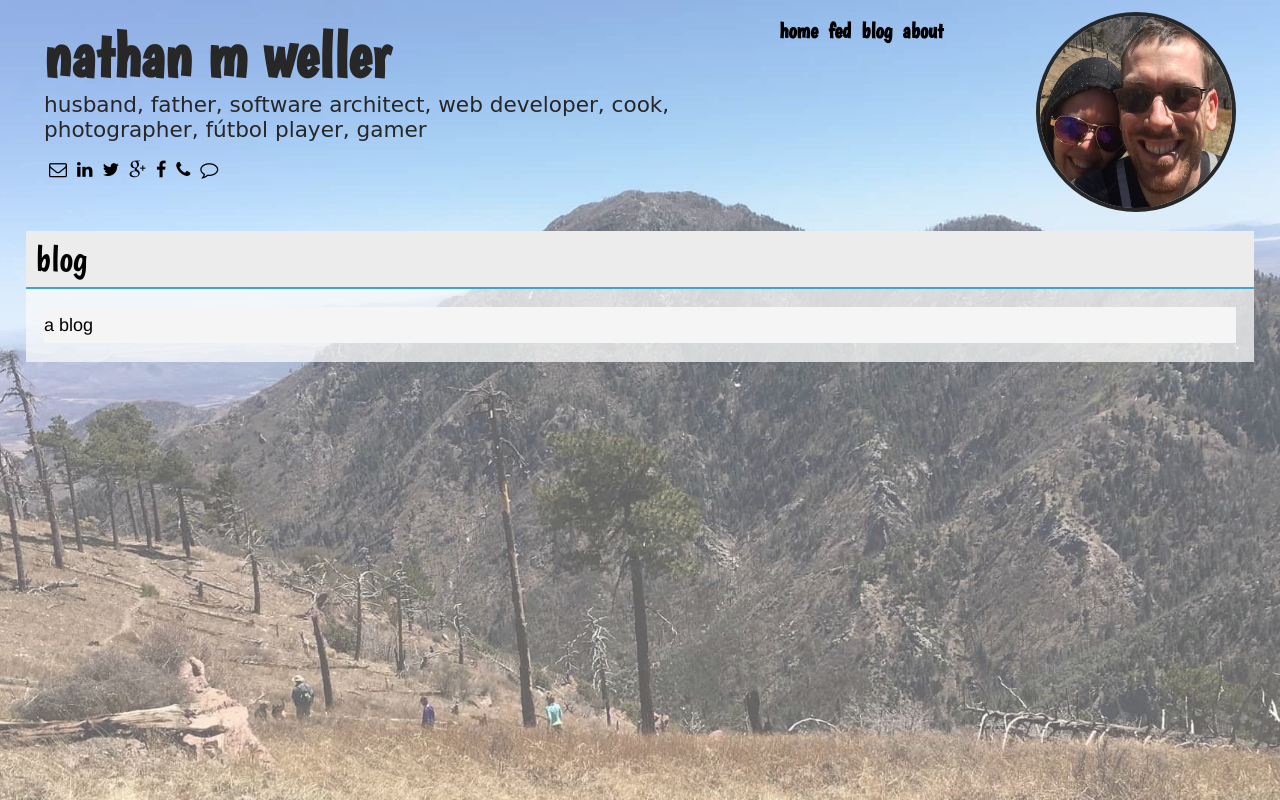
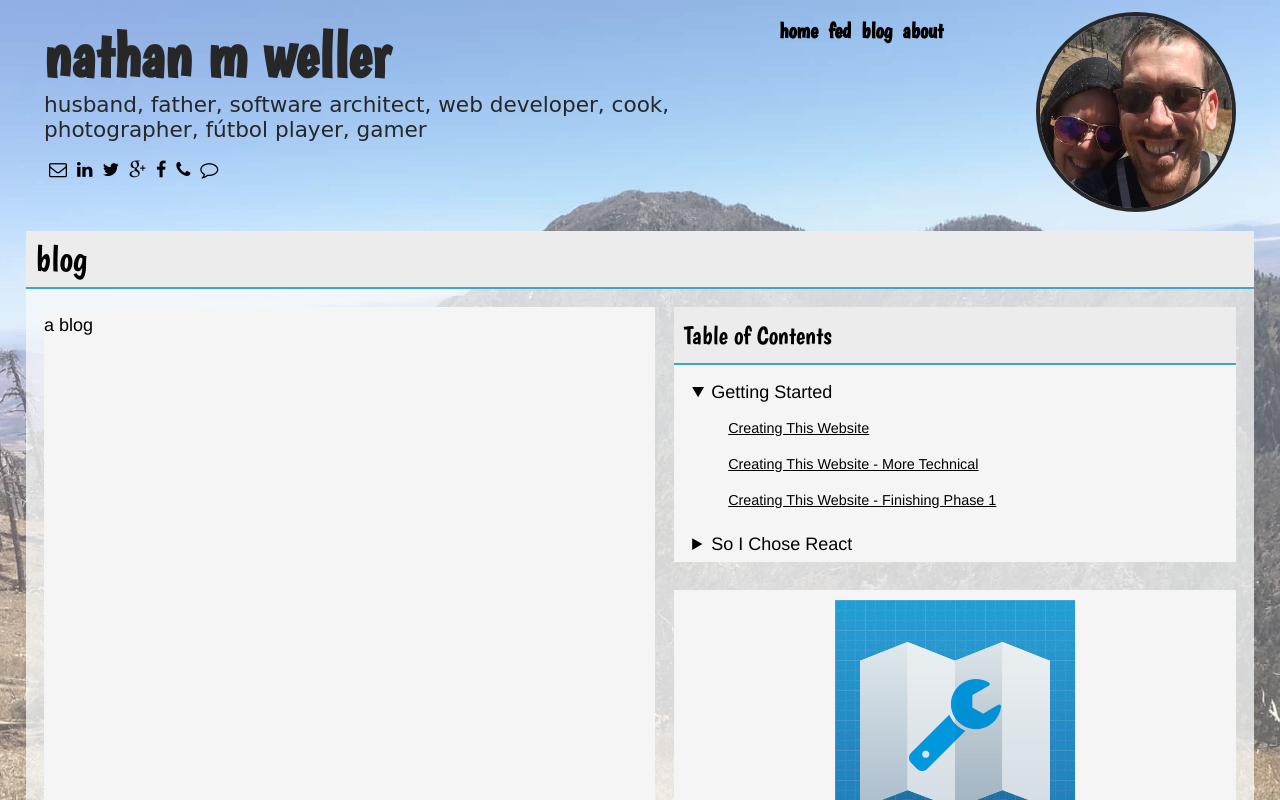
Before and after one commit to nkas17/nathanmweller-react, a React app: page /blog in a window 1280 px wide. Built offline with nearby package versions, Linux system fonts and the light colour scheme.

Commit message:
added blog history and sidebar

```diff
--- a/src/components/BlogHistory.jsx
+++ b/src/components/BlogHistory.jsx
@@ -0,0 +1,47 @@
+import React from 'react';
+
+const BlogHistory = () => (
+	<div className="table-of-contents">
+		<header className="main__header article__header">
+			<h3 className="header header_size_medium">Table of Contents</h3>
+		</header>
+		<details className="details" open>
+			<summary className="summary">Getting Started</summary>
+			<p className="details__paragraph text_size_small">
+				<a className="link" href="./#article-1">
+					Creating This Website
+				</a>
+			</p>
+			<p className="details__paragraph text_size_small">
+				<a className="link" href="./#article-2">
+					Creating This Website - More Technical
+				</a>
+			</p>
+			<p className="details__paragraph text_size_small">
+				<a className="link" href="./#article-3">
+					Creating This Website - Finishing Phase 1
+				</a>
+			</p>
+		</details>
+		<details className="details">
+			<summary className="summary">So I Chose React</summary>
+			<p className="details__paragraph text_size_small">
+				<a className="link" href="./soIChoseReact.html#article-1">
+					What Does It Mean To Choose React
+				</a>
+			</p>
+			<p className="details__paragraph text_size_small">
+				<a className="link" href="./soIChoseReact-E2.html#article-1">
+					Setting Up Our Development Environment
+				</a>
+			</p>
+			<p className="details__paragraph text_size_small">
+				<a className="link" href="./soIChoseReact-E3.html#article-1">
+					Setting Up Our Development Environment - Enhanced
+				</a>
+			</p>
+		</details>
+	</div>
+);
+
+export default BlogHistory;
--- a/src/components/SideBar.jsx
+++ b/src/components/SideBar.jsx
@@ -0,0 +1,36 @@
+import React from 'react';
+import PropTypes from 'prop-types';
+import mdn from '../imgs/MDN_promoBanner_120x240px_v2.png';
+import w3c from '../imgs/w3c.png';
+
+const SideBar = ({ children }) => (
+	<aside className="aside article__aside article__flex-item">
+		{children}
+		<div className="promo">
+			<a className="link mdn-promo" href="https://developer.mozilla.org/en-US/">
+				<img
+					className="mdn-banner"
+					src={mdn}
+					alt="mdn"
+				/>
+			</a>
+			<hr className="hr" />
+			<a className="link w3c-promo" href="https://www.w3.org/">
+				<img
+					className="w3c-banner"
+					src={w3c}
+					alt="w3c"
+				/>
+			</a>
+		</div>
+	</aside>
+);
+SideBar.defaultProps = {
+	children: null,
+};
+
+SideBar.propTypes = {
+	children: PropTypes.node,
+};
+
+export default SideBar;
--- a/src/pages/BlogPage.jsx
+++ b/src/pages/BlogPage.jsx
@@ -1,4 +1,9 @@
 import React from 'react';
+import SideBar from '../components/SideBar';
+import BlogHistory from '../components/BlogHistory';
+import mdn from '../imgs/MDN_promoBanner_120x240px_v2.png';
+import w3c from '../imgs/w3c.png';
+import '../styles/blog.css';
 
 const BlogPage = () => (
 	<main className="main flex-wrapper">
@@ -12,6 +17,9 @@ const BlogPage = () => (
 						a blog
 					</div>
 				</div>
+				<SideBar>
+					<BlogHistory />
+				</SideBar>
 			</article>
 		</div>
 	</main>
--- a/src/pages/FedPage.jsx
+++ b/src/pages/FedPage.jsx
@@ -1,7 +1,6 @@
 import React from 'react';
+import SideBar from '../components/SideBar';
 import nathanmweller from '../imgs/nathanmweller.jpg';
-import mdn from '../imgs/MDN_promoBanner_120x240px_v2.png';
-import w3c from '../imgs/w3c.png';
 import '../styles/fed.css';
 
 const FedPage = () => (
@@ -71,17 +70,7 @@ const FedPage = () => (
 						</div>
 					</a>
 				</div>
-				<aside className="aside article__aside">
-					<div className="promo flex-item aside__flex-item">
-						<a className="link mdn-promo" href="https://developer.mozilla.org/en-US/">
-							<img className="mdn-banner" src={mdn} alt="mdn" />
-						</a>
-						<hr className="hr" />
-						<a className="link w3c-promo" href="https://www.w3.org/">
-							<img className="w3c-banner" src={w3c} alt="w3c" />
-						</a>
-					</div>
-				</aside>
+				<SideBar/>
 				<footer className="footer flex-item">
 					<div className="logo footer__logo">
 						<img
```
